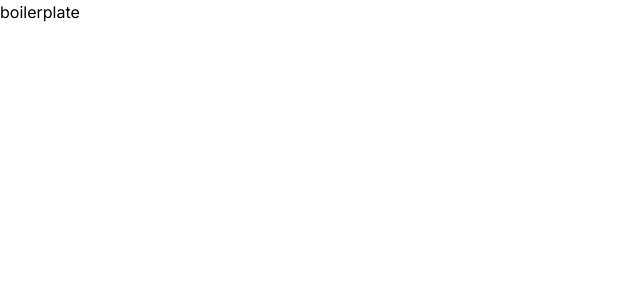
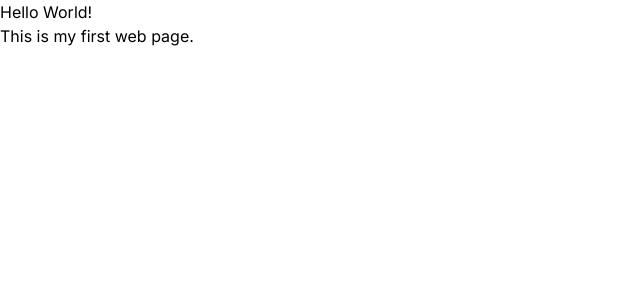
Before and after one commit to pqxglobal/02_lesson, a Next.js app: page / in a window 1280 px wide. Shown: the top 300 px of the page, without its empty margins (0-640 px from the left). Built offline with nearby package versions, Linux system fonts and the light colour scheme.

Commit message:
🎉 init

```diff
--- a/app/page.tsx
+++ b/app/page.tsx
@@ -1,7 +1,8 @@
-import Image from 'next/image'
-
 export default function Home() {
   return (
-    <h1>boilerplate</h1>
-  )
+    <>
+      <h1>Hello World!</h1>
+      <p>This is my first web page.</p>
+    </>
+  );
 }
```
Also changed, not shown: app/layout.tsx (+6 -10 lines).
